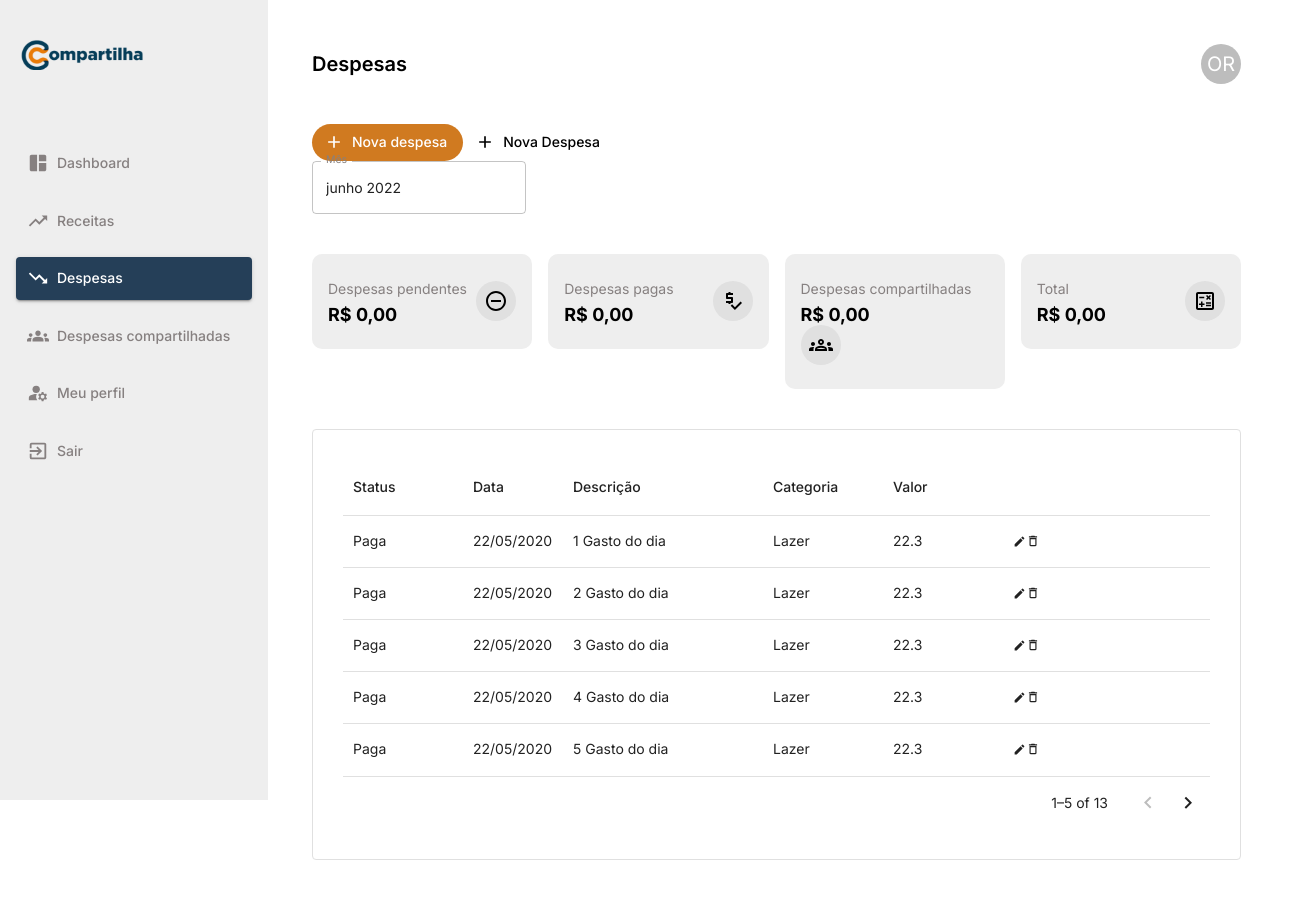
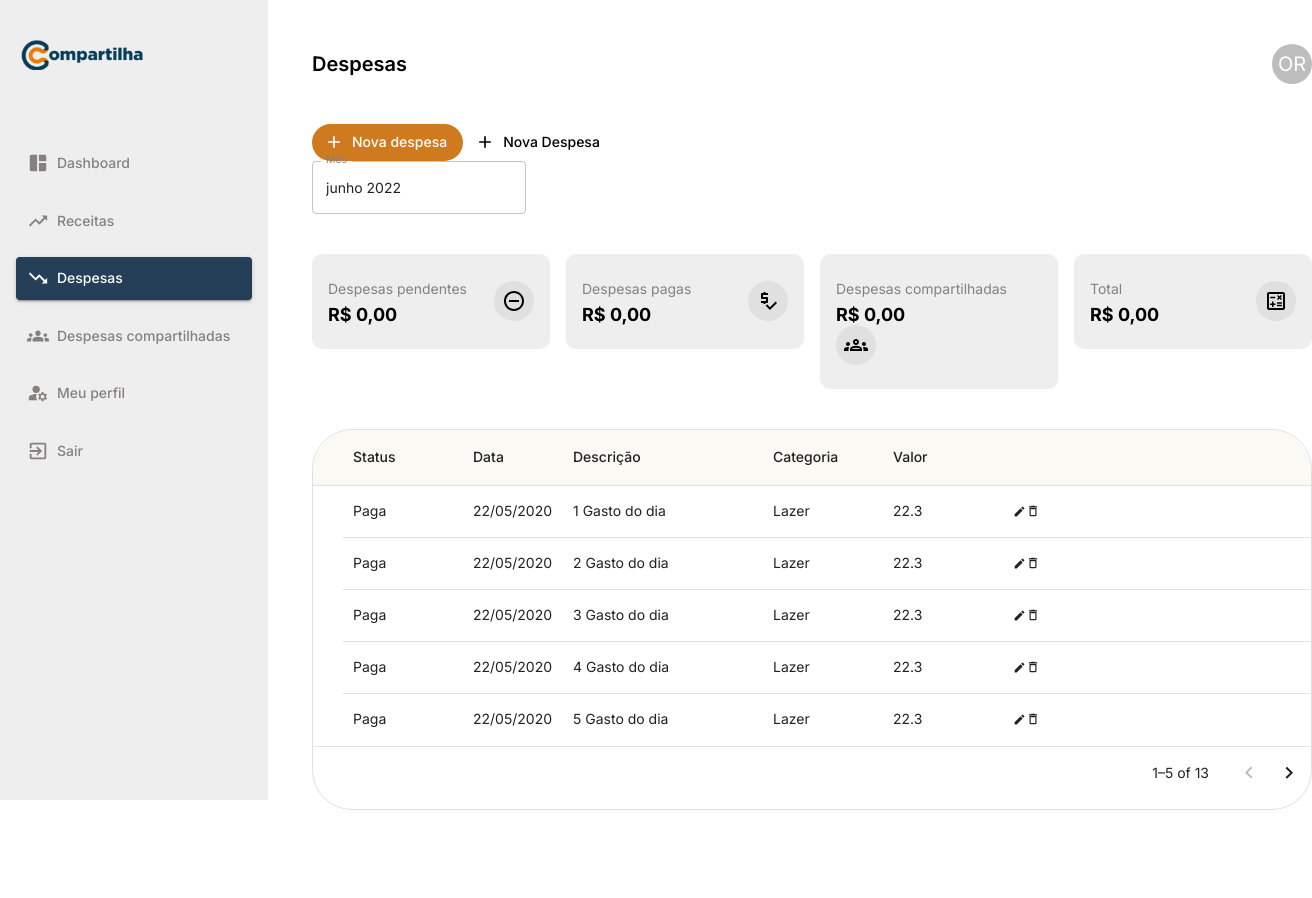
Before and after one commit to olirodrigues/bootcamp-gama-01, a React (Vite) app in the folder Web/: page /despesas in a window 1280 px wide. Shown: the top 898 px of the page, 1312 px wide, since content can reach past the window. After the commit the page ends 854 px from the top, so only its background shows below. Built offline with nearby package versions, Linux system fonts and the light colour scheme.

Commit message:
Modificado algumas propriedades da tabela

```diff
--- a/Web/src/components/TransactionsTable/TransactionsTable.style.tsx
+++ b/Web/src/components/TransactionsTable/TransactionsTable.style.tsx
@@ -1,12 +1,29 @@
-import { styled } from "@mui/material/styles";
+import styled from "@emotion/styled";
+import { styled as styledMUI } from "@mui/material/styles";
 import { DataGrid } from "@mui/x-data-grid";
 
-export const StyledDataGrid = styled(DataGrid)(() => ({
-  padding: "30px",
+export const ContainerTable = styled.div`
+  margin-inline: auto;
+  max-width: 1250px;
+  min-width: 1000px;
+`;
+
+export const StyledDataGrid = styledMUI(DataGrid)(() => ({
+  borderRadius: "40px",
+  paddingBottom: "10px",
+
   "& .MuiDataGrid-iconSeparator": {
     display: "none",
   },
   "& .MuiDataGrid-columnHeader--moving": {
     backgroundColor: "transparent",
   },
+  "& .MuiDataGrid-columnHeaders": {
+    backgroundColor: "#FBF9F3",
+    borderRadius: "40px 40px 0 0",
+    paddingInline: "30px",
+  },
+  "& .MuiDataGrid-row": {
+    paddingInline: "30px",
+  },
 }));
--- a/Web/src/components/TransactionsTable/index.tsx
+++ b/Web/src/components/TransactionsTable/index.tsx
@@ -1,5 +1,5 @@
 import { GridColDef } from "@mui/x-data-grid";
-import { StyledDataGrid } from "./TransactionsTable.style";
+import * as Styled from "./TransactionsTable.style";
 
 interface TransactionsTableProps {
   tableColumns: GridColDef[];
@@ -15,10 +15,9 @@ interface TransactionsTableProps {
 
 export function TransactionsTable({ tableColumns, tableRows }: TransactionsTableProps) {
   return (
-    <div>
-      <StyledDataGrid
+    <Styled.ContainerTable>
+      <Styled.StyledDataGrid
         autoHeight
-        autoPageSize
         rows={tableRows}
         columns={tableColumns}
         editMode='row'
@@ -27,6 +26,6 @@ export function TransactionsTable({ tableColumns, tableRows }: TransactionsTable
         disableColumnMenu
         disableSelectionOnClick
       />
-    </div>
+    </Styled.ContainerTable>
   );
 }
```
